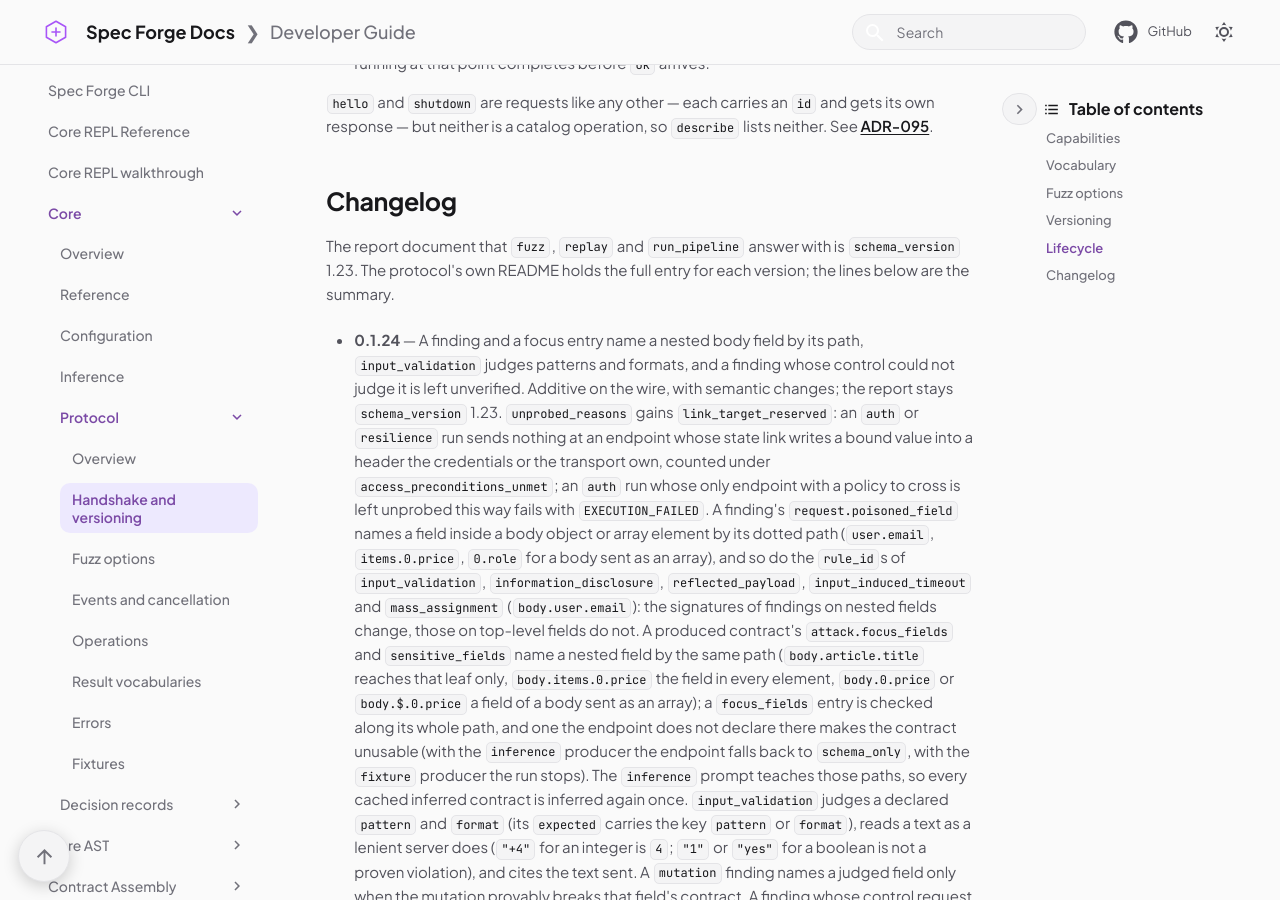
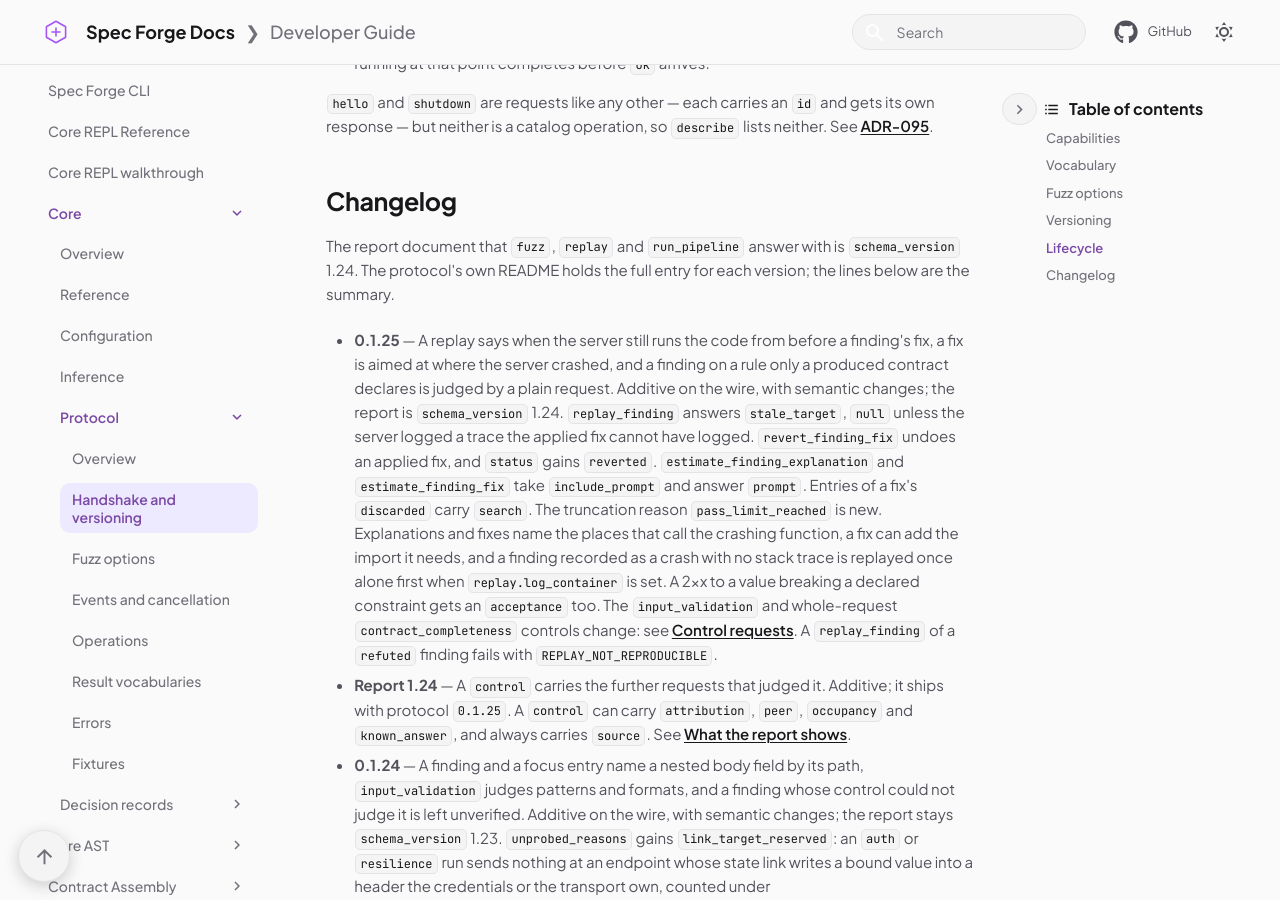
Before and after one commit to Spec-Forge-Testing/specforge-docs, an MkDocs documentation site: the page built from docs/modules/core/protocol/handshake.md, in a window 1280 px wide and 900 px high, scrolled down 3238 px. Built offline with MkDocs 1.6.1 and Material for MkDocs 9.7.7, drawn with Linux system fonts in a browser that asks for light colours; comment, search, counter and statistics services are not loaded; some of the changed text lies outside the part shown.

Commit message:
docs(core): protocol 0.1.25 and report 1.24

````diff
--- a/docs/modules/core/protocol/handshake.md
+++ b/docs/modules/core/protocol/handshake.md
@@ -4,7 +4,7 @@
 refused `HANDSHAKE_REQUIRED`.
 
 ```json
-{"jsonrpc":"2.0","id":1,"method":"hello","params":{"protocol_version":"0.1.24"}}
+{"jsonrpc":"2.0","id":1,"method":"hello","params":{"protocol_version":"0.1.25"}}
 ```
 
 The response carries the protocol version, the server's identity, what this
@@ -13,7 +13,7 @@ in, and the options a run can be asked for:
 
 ```json
 {"jsonrpc":"2.0","id":1,"result":{
-  "protocol_version":"0.1.24",
+  "protocol_version":"0.1.25",
   "server":{"name":"specforge-core","version":"…","frozen":false},
   "capabilities":{…},
   "catalog":{…},
@@ -74,8 +74,8 @@ matrix and how it is derived are on [Fuzz options](fuzz-options.md).
 **The core serves a range within its own series.** A client is served when its
 `protocol_version` has the core's `major.minor` and a patch between a declared
 floor and the core's own. Each part compares as a number, never as text:
-`0.1.10` is newer than `0.1.9`. This core speaks `0.1.24` and serves `0.1.5` up
-to `0.1.24`. It always answers `hello` with its own version, and a frontend
+`0.1.10` is newer than `0.1.9`. This core speaks `0.1.25` and serves `0.1.5` up
+to `0.1.25`. It always answers `hello` with its own version, and a frontend
 ignores the keys it does not know.
 
 Anything else — another series, a patch outside the range, or a
@@ -120,8 +120,29 @@ neither. See [ADR-095](../adr/protocol.md#adr-095).
 ## Changelog
 
 The report document that `fuzz`, `replay` and `run_pipeline` answer with is
-`schema_version` 1.23. The protocol's own README holds the full entry for each
+`schema_version` 1.24. The protocol's own README holds the full entry for each
 version; the lines below are the summary.
+
+- **0.1.25** — A replay says when the server still runs the code from before a finding's
+  fix, a fix is aimed at where the server crashed, and a finding on a rule only a produced
+  contract declares is judged by a plain request. Additive on the wire, with semantic
+  changes; the report is `schema_version` 1.24. `replay_finding` answers `stale_target`,
+  `null` unless the server logged a trace the applied fix cannot have logged.
+  `revert_finding_fix` undoes an applied fix, and `status` gains `reverted`.
+  `estimate_finding_explanation` and `estimate_finding_fix` take `include_prompt` and
+  answer `prompt`. Entries of a fix's `discarded` carry `search`. The truncation reason
+  `pass_limit_reached` is new. Explanations and fixes name the places that call the
+  crashing function, a fix can add the import it needs, and a finding recorded as a crash
+  with no stack trace is replayed once alone first when `replay.log_container` is set. A
+  2xx to a value breaking a declared constraint gets an `acceptance` too. The
+  `input_validation` and whole-request `contract_completeness` controls change: see
+  [Control requests](../../specforge-engine/control-requests.md). A `replay_finding` of a
+  `refuted` finding fails with `REPLAY_NOT_REPRODUCIBLE`.
+
+- **Report 1.24** — A `control` carries the further requests that judged it.
+  Additive; it ships with protocol `0.1.25`. A `control` can carry `attribution`,
+  `peer`, `occupancy` and `known_answer`, and always carries `source`. See
+  [What the report shows](../../specforge-engine/control-requests.md#evidence).
 
 - **0.1.24** — A finding and a focus entry name a nested body field by its path,
   `input_validation` judges patterns and formats, and a finding whose control
````
Also changed, not shown: docs/modules/core/index.md (+1 -1 lines), docs/modules/core/protocol/errors.md (+1 -1 lines), docs/modules/core/protocol/operations.md (+2 -1 lines), docs/modules/core/protocol/vocabularies.md (+1 -0 lines), docs/user-guide/reports.md (+4 -3 lines).
